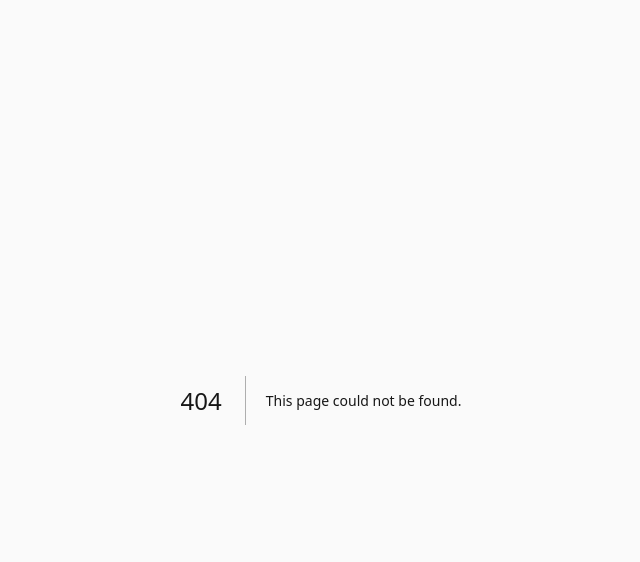
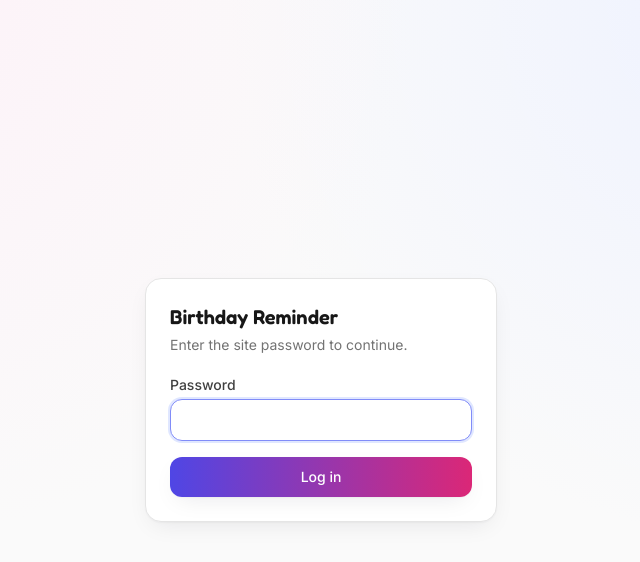
Before and after one commit to TheHolyTank/birthday-reminder, a Next.js app: page /login in a window 1280 px wide. Before the commit this address had no page. Shown: the top 562 px of the page, without its empty margins (319-959 px from the left). Built offline with nearby package versions, Linux system fonts and the light colour scheme.

Commit message:
Aug 2, 2026, 6:06 PM

```diff
--- /dev/null
+++ b/app/api/login/route.js
@@ -0,0 +1,27 @@
+import { NextResponse } from "next/server";
+import { createSessionToken, timingSafeEqualStr, AUTH_COOKIE_NAME } from "@/lib/auth";
+
+export async function POST(request) {
+  const sitePassword = process.env.SITE_PASSWORD;
+  if (!sitePassword) {
+    return NextResponse.json({ error: "Server not configured" }, { status: 500 });
+  }
+
+  const body = await request.json().catch(() => ({}));
+  const password = typeof body?.password === "string" ? body.password : "";
+
+  if (!password || !timingSafeEqualStr(password, sitePassword)) {
+    return NextResponse.json({ error: "Incorrect password" }, { status: 401 });
+  }
+
+  const token = await createSessionToken();
+  const res = NextResponse.json({ ok: true });
+  res.cookies.set(AUTH_COOKIE_NAME, token, {
+    httpOnly: true,
+    sameSite: "lax",
+    secure: process.env.NODE_ENV === "production",
+    path: "/",
+    maxAge: 30 * 24 * 60 * 60,
+  });
+  return res;
+}
--- /dev/null
+++ b/app/api/logout/route.js
@@ -0,0 +1,8 @@
+import { NextResponse } from "next/server";
+import { AUTH_COOKIE_NAME } from "@/lib/auth";
+
+export async function POST() {
+  const res = NextResponse.json({ ok: true });
+  res.cookies.delete(AUTH_COOKIE_NAME);
+  return res;
+}
--- /dev/null
+++ b/app/login/page.js
@@ -0,0 +1,86 @@
+"use client";
+
+import { Suspense, useState } from "react";
+import { useSearchParams } from "next/navigation";
+
+const inputClass =
+  "w-full rounded-xl border border-neutral-200 bg-white px-3.5 py-2.5 text-sm shadow-sm transition focus:border-indigo-400 focus:outline-none focus:ring-2 focus:ring-indigo-100 dark:border-neutral-700 dark:bg-neutral-800 dark:text-neutral-100 dark:focus:border-indigo-500 dark:focus:ring-indigo-500/20";
+
+function LoginForm() {
+  const searchParams = useSearchParams();
+  const [password, setPassword] = useState("");
+  const [error, setError] = useState("");
+  const [submitting, setSubmitting] = useState(false);
+
+  async function handleSubmit(e) {
+    e.preventDefault();
+    setError("");
+    setSubmitting(true);
+    try {
+      const res = await fetch("/api/login", {
+        method: "POST",
+        headers: { "Content-Type": "application/json" },
+        body: JSON.stringify({ password }),
+      });
+      if (!res.ok) {
+        const body = await res.json().catch(() => ({}));
+        throw new Error(body.error || "Failed to log in");
+      }
+      const next = searchParams.get("next") || "/";
+      window.location.href = next;
+    } catch (err) {
+      setError(err.message);
+      setSubmitting(false);
+    }
+  }
+
+  return (
+    <main className="mx-auto flex min-h-screen max-w-sm flex-col justify-center px-4 py-10">
+      <div className="rounded-2xl border border-neutral-200 bg-white p-6 shadow-soft dark:border-neutral-800 dark:bg-neutral-900">
+        <h1 className="mb-1 font-display text-xl font-semibold">Birthday Reminder</h1>
+        <p className="mb-5 text-sm text-neutral-500 dark:text-neutral-400">
+          Enter the site password to continue.
+        </p>
+        <form onSubmit={handleSubmit} className="space-y-4">
+          <div>
+            <label
+              htmlFor="login-password"
+              className="mb-1 block text-sm font-medium text-neutral-700 dark:text-neutral-300"
+            >
+              Password
+            </label>
+            <input
+              required
+              autoFocus
+              id="login-password"
+              type="password"
+              value={password}
+              onChange={(e) => setPassword(e.target.value)}
+              className={inputClass}
+            />
+          </div>
+          {error && (
+            <p role="alert" aria-live="polite" className="text-sm text-red-600 dark:text-red-400">
+              {error}
+            </p>
+          )}
+          <button
+            type="submit"
+            disabled={submitting}
+            className="w-full rounded-xl bg-gradient-to-r from-indigo-600 to-pink-600 px-5 py-2.5 text-sm font-medium text-white shadow-soft transition hover:opacity-90 disabled:opacity-60"
+          >
+            {submitting ? "Checking…" : "Log in"}
+          </button>
+        </form>
+      </div>
+    </main>
+  );
+}
+
+export default function LoginPage() {
+  return (
+    <Suspense fallback={null}>
+      <LoginForm />
+    </Suspense>
+  );
+}
--- /dev/null
+++ b/lib/auth.js
@@ -0,0 +1,61 @@
+// Uses only the Web Crypto API (`crypto.subtle`), not Node's `crypto` module,
+// so this file works unmodified in both the Edge runtime (middleware.js) and
+// the Node.js runtime (API route handlers).
+
+export const AUTH_COOKIE_NAME = "birthday_auth";
+const SESSION_MS = 30 * 24 * 60 * 60 * 1000; // 30 days
+
+function utf8Bytes(str) {
+  return new TextEncoder().encode(str);
+}
+
+function base64url(bytes) {
+  let binary = "";
+  for (const b of bytes) binary += String.fromCharCode(b);
+  return btoa(binary).replace(/\+/g, "-").replace(/\//g, "_").replace(/=+$/, "");
+}
+
+function base64urlDecode(str) {
+  const padded = str.replace(/-/g, "+").replace(/_/g, "/").padEnd(str.length + ((4 - (str.length % 4)) % 4), "=");
+  const binary = atob(padded);
+  const bytes = new Uint8Array(binary.length);
+  for (let i = 0; i < binary.length; i++) bytes[i] = binary.charCodeAt(i);
+  return bytes;
+}
+
+// Signing key is derived from SITE_PASSWORD rather than a separate secret, so
+// rotating the site password (which you'd do after any suspected leak anyway)
+// also invalidates every existing session — a free "log out everywhere" lever.
+async function getKey() {
+  const digest = await crypto.subtle.digest("SHA-256", utf8Bytes(process.env.SITE_PASSWORD || ""));
+  return crypto.subtle.importKey("raw", digest, { name: "HMAC", hash: "SHA-256" }, false, ["sign", "verify"]);
+}
+
+export async function createSessionToken() {
+  const expiry = Date.now() + SESSION_MS;
+  const key = await getKey();
+  const sig = await crypto.subtle.sign("HMAC", key, utf8Bytes(String(expiry)));
+  return `${expiry}.${base64url(new Uint8Array(sig))}`;
+}
+
+export async function verifySessionToken(token) {
+  if (!token) return false;
+  const [expiryStr, sigB64] = token.split(".");
+  if (!expiryStr || !sigB64) return false;
+  if (Date.now() > Number(expiryStr)) return false;
+  try {
+    const key = await getKey();
+    return await crypto.subtle.verify("HMAC", key, base64urlDecode(sigB64), utf8Bytes(expiryStr));
+  } catch {
+    return false;
+  }
+}
+
+export function timingSafeEqualStr(a, b) {
+  const aBytes = utf8Bytes(a);
+  const bBytes = utf8Bytes(b);
+  if (aBytes.length !== bBytes.length) return false;
+  let diff = 0;
+  for (let i = 0; i < aBytes.length; i++) diff |= aBytes[i] ^ bBytes[i];
+  return diff === 0;
+}
```
Also changed, not shown: middleware.js (added, +23 -0 lines).
